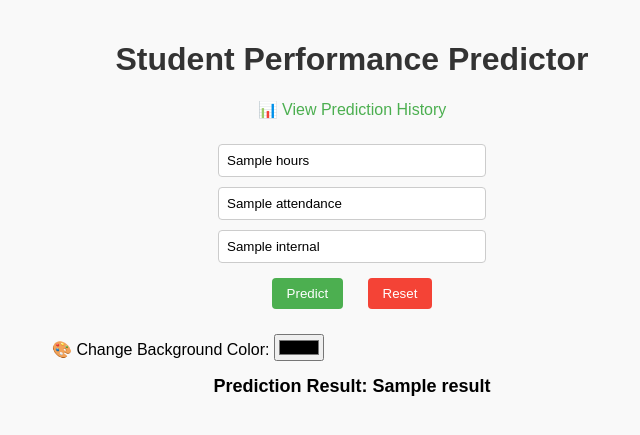
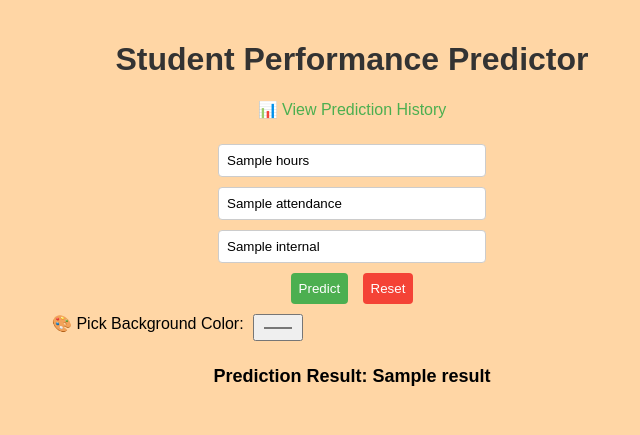
Before and after one commit to praneethbehara11/students_performance_predictor, a Flask app: template templates/index.html in a window 1280 px wide. Shown: the top 435 px of the page, without its empty margins (288-928 px from the left). Run offline with Flask 3, Linux system fonts and the light colour scheme; the template is opened without the code that fills it: most values are stand-ins (such as "Sample title", 1, 10 or a date in 2020); parts of the project's set-up code (start-up, migrations or seed data) failed here and were passed over.

Commit message:
Update index.html

```diff
--- a/templates/index.html
+++ b/templates/index.html
@@ -5,7 +5,23 @@
     <link rel="stylesheet" href="{{ url_for('static', filename='style.css') }}">
     <style>
         body.custom-bg {
-            background-color: var(--bg-color, #f9f9f9);
+            background-color: var(--bg-color, #ffd6a5); /* default peach/orange */
+            transition: background-color 0.5s;
+        }
+        h1 {
+            font-family: sans-serif;
+        }
+        form {
+            margin-top: 20px;
+        }
+        input[type="text"], input[type="submit"], button, input[type="color"] {
+            margin: 5px;
+            padding: 8px;
+        }
+        .result {
+            margin-top: 20px;
+            font-size: 18px;
+            font-weight: bold;
         }
     </style>
 </head>
@@ -19,12 +35,12 @@
         <input type="text" name="attendance" placeholder="Attendance %" value="{{ attendance }}" required><br>
         <input type="text" name="internal" placeholder="Internal Marks" value="{{ internal }}" required><br>
         <input type="submit" value="Predict">
-        <button type="button" onclick="resetForm()">Reset</button>
+        <button type="button" onclick="resetFields()">Reset</button>
     </form>
 
-    <div style="margin-top: 15px;">
-        <label>🎨 Change Background Color: </label>
-        <input type="color" id="bgPicker">
+    <div>
+        🎨 <label for="bgColor">Pick Background Color:</label>
+        <input type="color" id="bgColor" name="bgColor" value="#ffd6a5">
     </div>
 
     {% if result %}
@@ -34,26 +50,17 @@
     {% endif %}
 
     <script>
-        // Reset form fields on client side
-        function resetForm() {
-            document.getElementById("predictForm").reset();
-        }
-
-        // Change background color and save preference
-        const picker = document.getElementById('bgPicker');
-        picker.addEventListener('input', function() {
-            document.body.style.setProperty('--bg-color', picker.value);
-            localStorage.setItem('bgColor', picker.value);
+        // Change background color
+        document.getElementById('bgColor').addEventListener('input', function() {
+            document.body.style.setProperty('--bg-color', this.value);
         });
 
-        // Load saved color on page load
-        window.onload = function() {
-            const saved = localStorage.getItem('bgColor');
-            if (saved) {
-                document.body.style.setProperty('--bg-color', saved);
-                picker.value = saved;
-            }
-        };
+        // Clear form fields
+        function resetFields() {
+            document.querySelector('input[name="hours"]').value = '';
+            document.querySelector('input[name="attendance"]').value = '';
+            document.querySelector('input[name="internal"]').value = '';
+        }
     </script>
 </body>
 </html>
```
